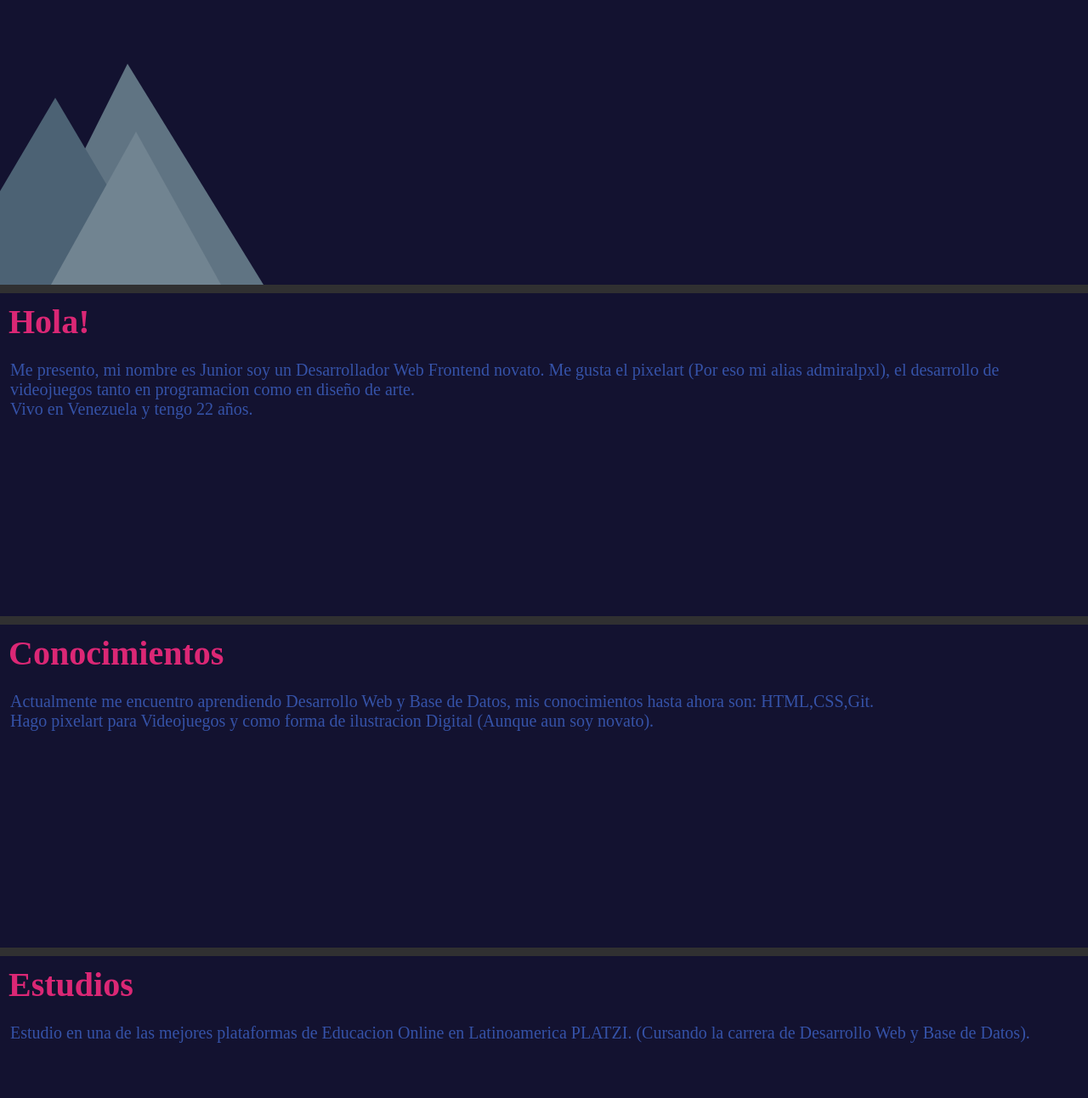
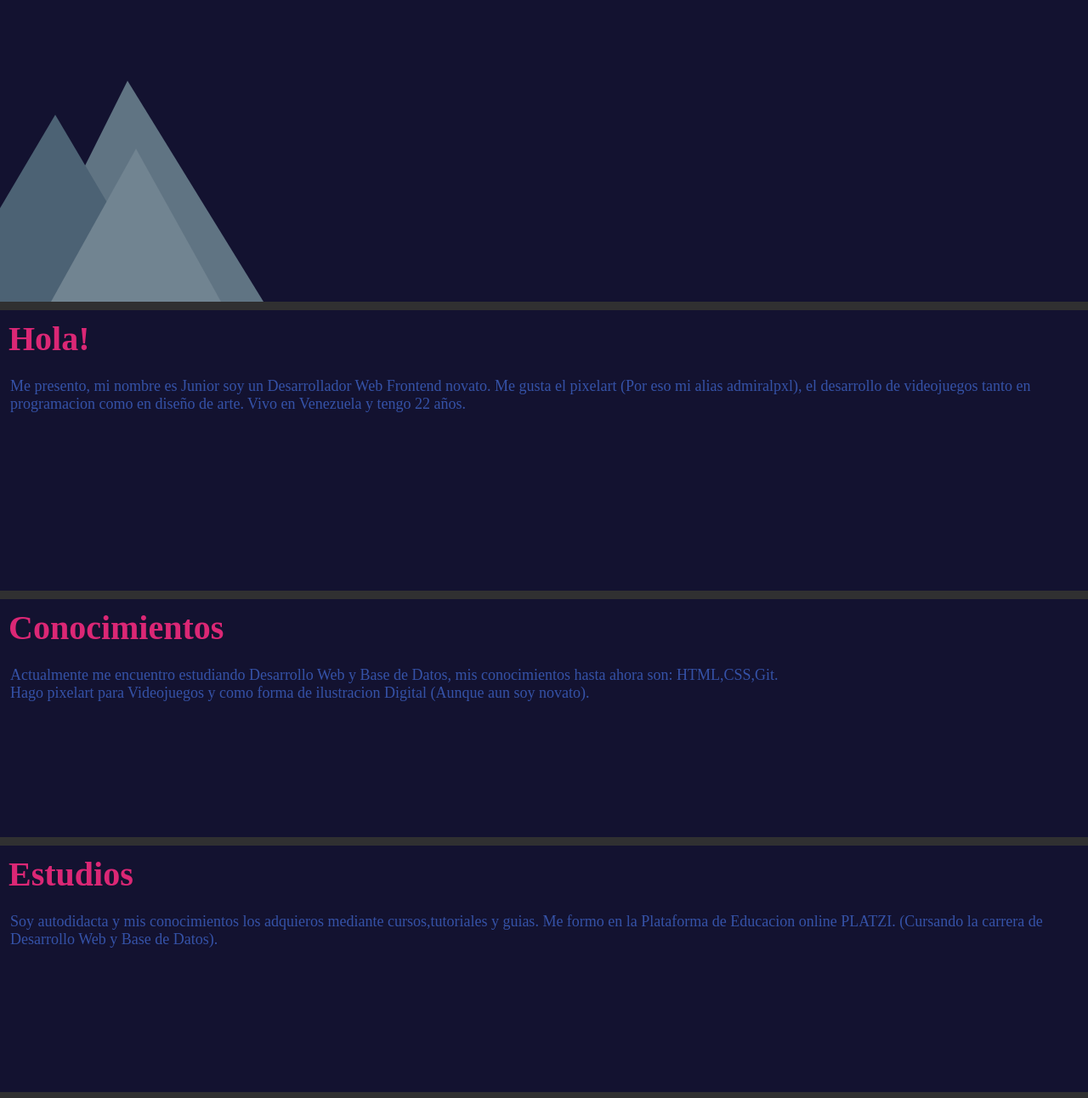
Before and after one commit to darukbyte/admiralpxl.github.io, a plain HTML site: page index.html in a window 1280 px wide. Shown: the part 145-1437 px from the top of the page at 85% size. Drawn offline with Linux system fonts and the light colour scheme; a web font is replaced by a local one.

Commit message:
Cambios menores

```diff
--- a/css/style.css
+++ b/css/style.css
@@ -11,7 +11,7 @@ html{
 /*Estilos para el Menu Principal-Main*/
 .contaner {
     width: 100%;
-    height: 190rem;
+    height: 180rem;
     background-color: #303031;
     display: flex;
     flex-wrap: wrap;
@@ -20,7 +20,7 @@ html{
 
 .bienvenida {
     width: 100%;
-    height: 48rem;
+    height: 50rem;
     background-color: #131230;
     margin: 1rem 0;
     margin-top: 0;
@@ -59,7 +59,7 @@ html{
     border-left: 13rem solid transparent;
     border-right: 13rem solid transparent;
     border-bottom: 22rem solid #4c6274;
-    margin-top: 26rem;
+    margin-top: 28rem;
     margin-left: -6.5rem;
     position: absolute;
 
@@ -71,7 +71,7 @@ html{
     border-left: 10rem solid transparent;
     border-right: 10rem solid transparent;
     border-bottom: 18rem solid #718491;
-    margin-top: 26rem;
+    margin-top: 28rem;
     margin-left: 6rem;
     position: absolute;
 
@@ -83,7 +83,7 @@ html{
     border-left: 13rem solid transparent;
     border-right: 16rem solid transparent;
     border-bottom: 26rem solid  #607483;
-    margin-top: 18rem;
+    margin-top: 20rem;
     margin-left: 2rem;
 
 
@@ -93,7 +93,7 @@ html{
 
 .yo {
     width: 100%;
-    height: 38rem;
+    height: 33rem;
     background-color: #131230;
     margin: 1rem 0;
     font-family: 'Adamina', serif;
@@ -108,7 +108,7 @@ html{
 }
 
 .yo p{
-    font-size: 2rem;
+    font-size: 1.8rem;
     padding: 1.2rem;
     color: #3552a7;
 
@@ -118,7 +118,7 @@ html{
 
 .conocimientos {
     width: 100%;
-    height: 38rem;
+    height: 28rem;
     background-color: #131230;
     margin: 0;
     font-family: 'Adamina', serif;
@@ -132,7 +132,7 @@ html{
 }
 
 .conocimientos p{
-    font-size: 2rem;
+    font-size: 1.8rem;
     padding: 1.2rem;
     color: #3552a7;
 
@@ -142,7 +142,7 @@ html{
 
 .estudios{
     width: 100%;
-    height: 30rem;
+    height: 29rem;
     background-color: #131230;
     margin: 1rem 0;
     font-family: 'Adamina', serif;
@@ -157,7 +157,7 @@ html{
 }
 
 .estudios p{
-    font-size: 2rem;
+    font-size: 1.8rem;
     padding: 1.2rem;
     color: #3552a7;
 
@@ -181,7 +181,7 @@ html{
 }
 
 .contactame p{
-    font-size: 2rem;
+    font-size: 1.8rem;
     padding: 1.2rem;
     color: #3552a7;
 
--- a/index.html
+++ b/index.html
@@ -32,20 +32,21 @@
                 <h1>Hola!</h1>
                 <p>Me presento, mi nombre es Junior soy un Desarrollador Web Frontend novato.
                     Me gusta el pixelart (Por eso mi alias admiralpxl), el desarrollo de videojuegos
-                    tanto en programacion como en diseño de arte. <br>
+                    tanto en programacion como en diseño de arte.
                     Vivo en Venezuela y tengo 22 años.
                 </p>
             </section>
             <section class="conocimientos">
                 <h1>Conocimientos</h1>
-                <p>Actualmente me encuentro aprendiendo Desarrollo Web y Base de Datos, mis conocimientos hasta ahora
+                <p>Actualmente me encuentro estudiando Desarrollo Web y Base de Datos, mis conocimientos hasta ahora
                     son: HTML,CSS,Git. <br>
                     Hago pixelart para Videojuegos y como forma de ilustracion Digital (Aunque aun soy novato).</p>
             </section>
             <section class="estudios">
                 <h1>Estudios</h1>
-                <p>Estudio en una de las mejores plataformas de Educacion Online en Latinoamerica
-                   PLATZI. (Cursando la carrera de Desarrollo Web y Base de Datos).
+                <p>Soy autodidacta y mis conocimientos los adquieros mediante cursos,tutoriales y guias.
+                    Me formo en la Plataforma de Educacion online PLATZI.
+                    (Cursando la carrera de Desarrollo Web y Base de Datos).
                 </p>
           </section>
             <section class="contactame">
```
